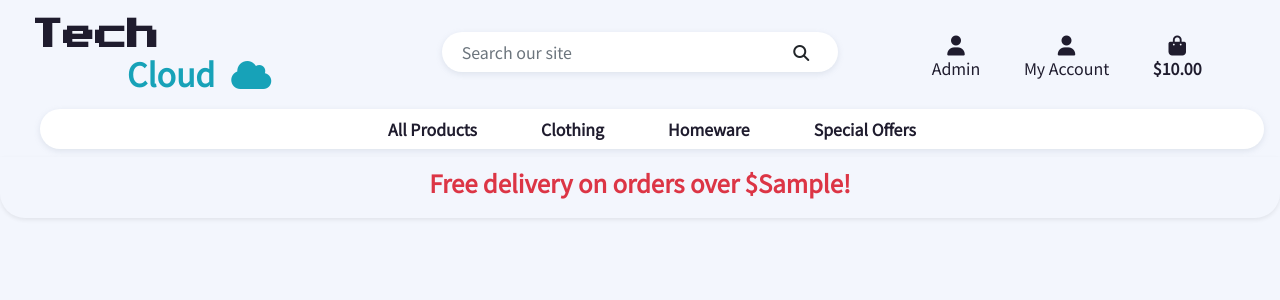
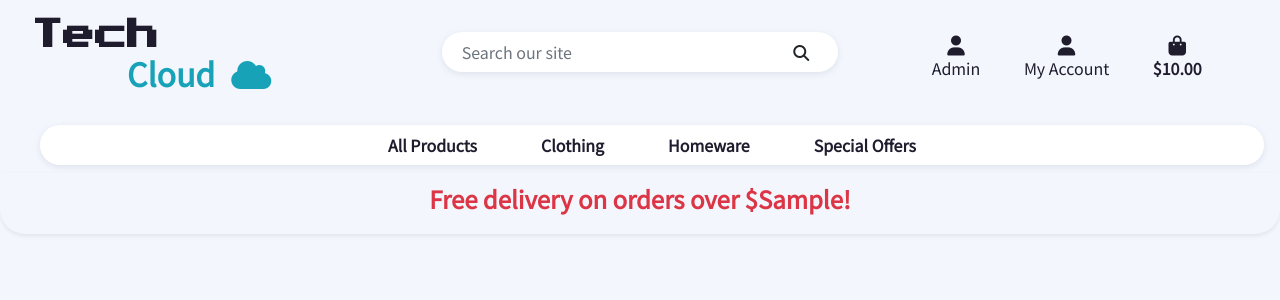
Before and after one commit to Code-Institute-Submissions/django-e-commerce-pc-shop, a Django app: template templates/base.html in a window 1280 px wide. Shown: the top 300 px of the page. Run offline with Django 3.2, Linux system fonts and the light colour scheme; the template is opened without the code that fills it: most values are stand-ins (such as "Sample title", 1, 10 or a date in 2020); parts of the project's set-up code (start-up, migrations or seed data) failed here and were passed over; some libraries are stand-ins or nearby versions.

Commit message:
Customized main header

```diff
--- a/templates/base.html
+++ b/templates/base.html
@@ -123,8 +123,8 @@
         </div>
         <!-- Mobile Header -->
         <div class="row app-color">
-            <nav class="navbar navbar-expand-lg navbar-light w-100">
-                <button class="navbar-toggler bg-warning" type="button" data-toggle="collapse" data-target="#main-nav" aria-controls="main-nav" aria-expanded="false" aria-label="Toggle navigation">
+            <nav class="navbar navbar-expand-lg navbar-light pt-4 w-100">
+                <button class="navbar-toggler main-white main-shadow" type="button" data-toggle="collapse" data-target="#main-nav" aria-controls="main-nav" aria-expanded="false" aria-label="Toggle navigation">
                     <span class="navbar-toggler-icon"></span>
                 </button>
                 {% include 'includes/mobile-top-header.html' %}
```
